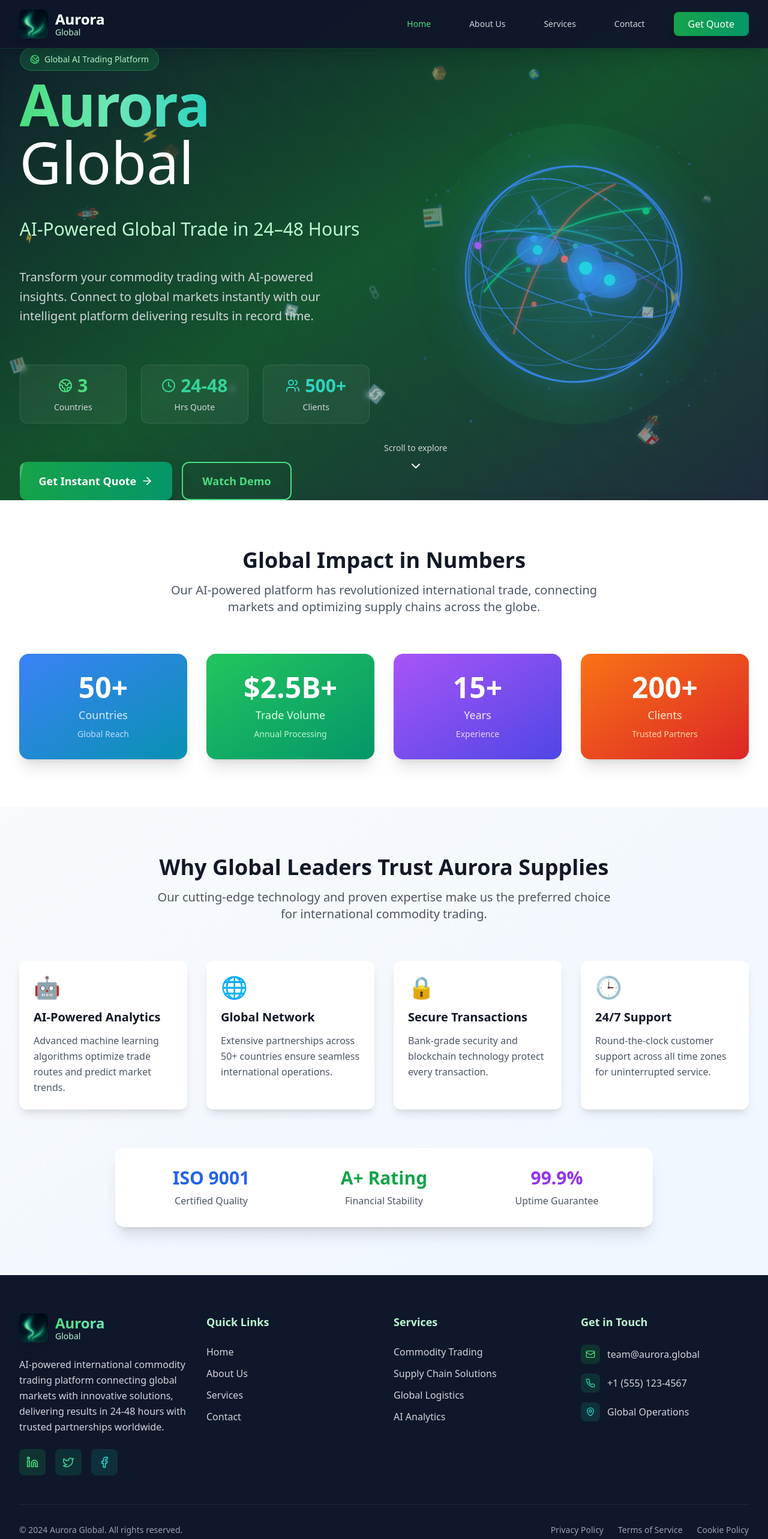
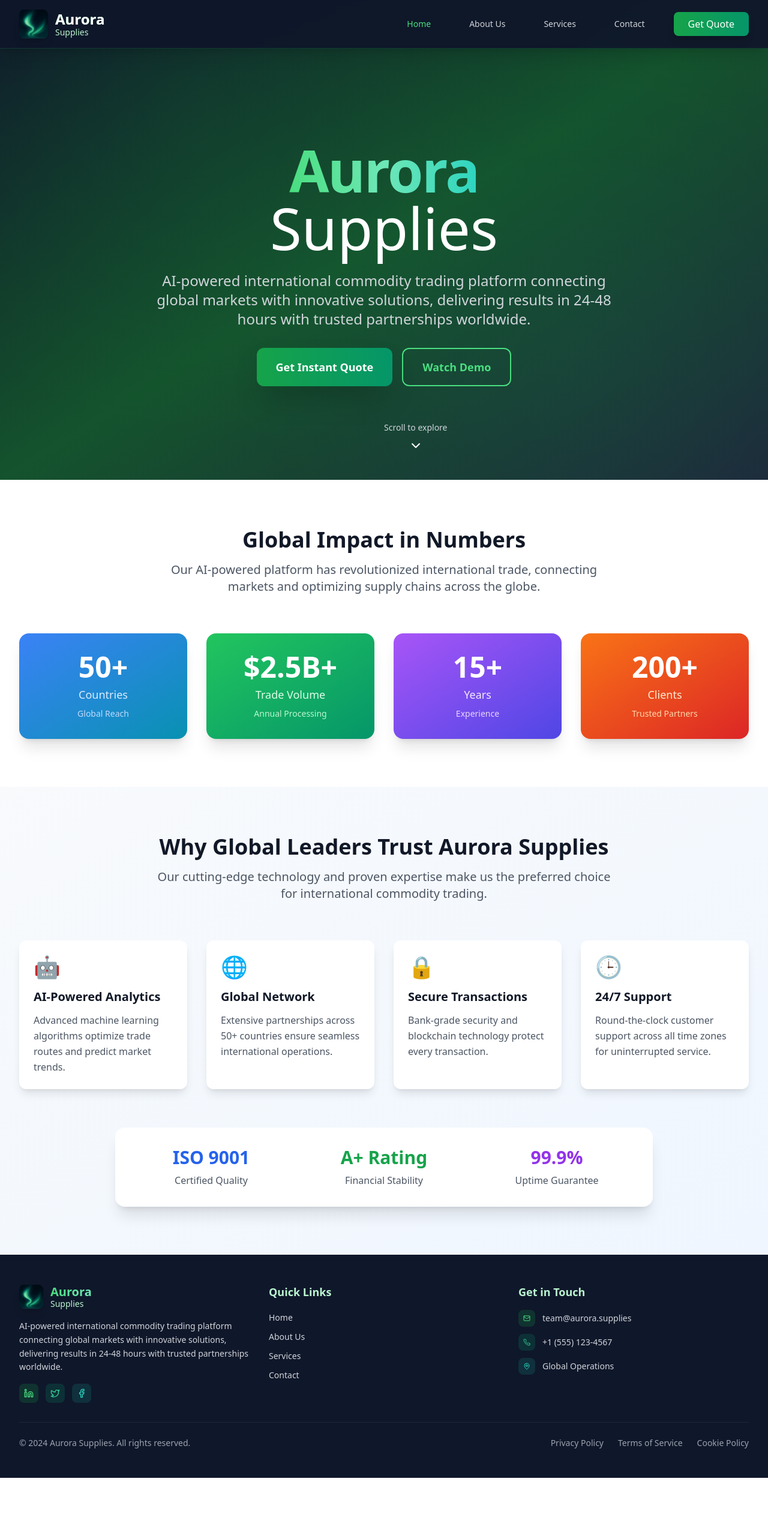
Before and after one commit to alokverma-bulkrooms/aurora-supplies-, a React (Vite) app: page / in a window 1280 px wide. Shown: the top 2566 px of the page at 60% size. After the commit the page ends 2464 px from the top, so only its background shows below. Built offline with nearby package versions, Linux system fonts and the light colour scheme.

Commit message:
Refactor: Simplify landing page and footer
Replaced "Aurora Global" with "Aurora Supplies", simplified the landing page, and streamlined the footer layout.

```diff
--- a/src/components/Footer.tsx
+++ b/src/components/Footer.tsx
@@ -5,59 +5,59 @@ import { Link } from "react-router-dom";
 const Footer = () => {
   return (
     <footer className="bg-slate-900 text-white">
-      <div className="max-w-7xl mx-auto px-4 sm:px-6 lg:px-8 py-16">
-        <div className="grid grid-cols-1 md:grid-cols-2 lg:grid-cols-4 gap-8">
+      <div className="max-w-7xl mx-auto px-4 sm:px-6 lg:px-8 py-12">
+        <div className="grid grid-cols-1 lg:grid-cols-3 gap-8 items-start">
           {/* Company Info */}
           <div className="lg:col-span-1">
-            <div className="flex items-center space-x-3 mb-6">
+            <div className="flex items-center space-x-3 mb-4">
               <img
                 src="/lovable-uploads/f24ce586-8d11-4595-9c26-db9d6e121c8e.png"
-                alt="Aurora Global"
-                className="h-12 w-12 rounded-lg shadow-lg"
+                alt="Aurora Supplies"
+                className="h-10 w-10 rounded-lg shadow-lg"
               />
               <div className="flex flex-col">
-                <span className="text-2xl font-bold bg-gradient-to-r from-green-400 to-emerald-300 bg-clip-text text-transparent">
+                <span className="text-xl font-bold bg-gradient-to-r from-green-400 to-emerald-300 bg-clip-text text-transparent">
                   Aurora
                 </span>
-                <span className="text-green-200 text-sm font-medium -mt-1">Global</span>
+                <span className="text-green-200 text-sm font-medium -mt-1">Supplies</span>
               </div>
             </div>
-            <p className="text-gray-300 mb-6 leading-relaxed">
+            <p className="text-gray-300 mb-4 leading-relaxed text-sm">
               AI-powered international commodity trading platform connecting global markets
               with innovative solutions, delivering results in 24-48 hours with trusted partnerships worldwide.
             </p>
 
             {/* Social Media */}
-            <div className="flex space-x-4">
+            <div className="flex space-x-3">
               <a
                 href="#"
-                className="group bg-green-600/20 hover:bg-green-600 p-3 rounded-lg transition-all duration-300 hover:scale-110"
+                className="group bg-green-600/20 hover:bg-green-600 p-2 rounded-lg transition-all duration-300 hover:scale-110"
               >
-                <Linkedin className="w-5 h-5 text-green-400 group-hover:text-white" />
+                <Linkedin className="w-4 h-4 text-green-400 group-hover:text-white" />
               </a>
               <a
                 href="#"
-                className="group bg-emerald-600/20 hover:bg-emerald-600 p-3 rounded-lg transition-all duration-300 hover:scale-110"
+                className="group bg-emerald-600/20 hover:bg-emerald-600 p-2 rounded-lg transition-all duration-300 hover:scale-110"
               >
-                <Twitter className="w-5 h-5 text-emerald-400 group-hover:text-white" />
+                <Twitter className="w-4 h-4 text-emerald-400 group-hover:text-white" />
               </a>
               <a
                 href="#"
-                className="group bg-teal-600/20 hover:bg-teal-600 p-3 rounded-lg transition-all duration-300 hover:scale-110"
+                className="group bg-teal-600/20 hover:bg-teal-600 p-2 rounded-lg transition-all duration-300 hover:scale-110"
               >
-                <Facebook className="w-5 h-5 text-teal-400 group-hover:text-white" />
+                <Facebook className="w-4 h-4 text-teal-400 group-hover:text-white" />
               </a>
             </div>
           </div>
 
           {/* Quick Links */}
           <div>
-            <h3 className="text-lg font-semibold mb-6 text-green-200">Quick Links</h3>
-            <ul className="space-y-3">
+            <h3 className="text-lg font-semibold mb-4 text-green-200">Quick Links</h3>
+            <ul className="space-y-2">
               <li>
                 <Link
                   to="/"
-                  className="text-gray-300 hover:text-white hover:translate-x-1 transition-all duration-300 inline-block"
+                  className="text-gray-300 hover:text-white hover:translate-x-1 transition-all duration-300 inline-block text-sm"
                 >
                   Home
                 </Link>
@@ -65,7 +65,7 @@ const Footer = () => {
               <li>
                 <Link
                   to="/about"
-                  className="text-gray-300 hover:text-white hover:translate-x-1 transition-all duration-300 inline-block"
+                  className="text-gray-300 hover:text-white hover:translate-x-1 transition-all duration-300 inline-block text-sm"
                 >
                   About Us
                 </Link>
@@ -73,7 +73,7 @@ const Footer = () => {
               <li>
                 <Link
                   to="/services"
-                  className="text-gray-300 hover:text-white hover:translate-x-1 transition-all duration-300 inline-block"
+                  className="text-gray-300 hover:text-white hover:translate-x-1 transition-all duration-300 inline-block text-sm"
                 >
                   Services
                 </Link>
@@ -81,7 +81,7 @@ const Footer = () => {
               <li>
                 <Link
                   to="/contact"
-                  className="text-gray-300 hover:text-white hover:translate-x-1 transition-all duration-300 inline-block"
+                  className="text-gray-300 hover:text-white hover:translate-x-1 transition-all duration-300 inline-block text-sm"
                 >
                   Contact
                 </Link>
@@ -89,59 +89,40 @@ const Footer = () => {
             </ul>
           </div>
 
-          {/* Services */}
-          <div>
-            <h3 className="text-lg font-semibold mb-6 text-green-200">Services</h3>
-            <ul className="space-y-3">
-              <li>
-                <span className="text-gray-300">Commodity Trading</span>
-              </li>
-              <li>
-                <span className="text-gray-300">Supply Chain Solutions</span>
-              </li>
-              <li>
-                <span className="text-gray-300">Global Logistics</span>
-              </li>
-              <li>
-                <span className="text-gray-300">AI Analytics</span>
-              </li>
-            </ul>
-          </div>
-
           {/* Contact Info */}
           <div>
-            <h3 className="text-lg font-semibold mb-6 text-green-200">Get in Touch</h3>
-            <div className="space-y-4">
+            <h3 className="text-lg font-semibold mb-4 text-green-200">Get in Touch</h3>
+            <div className="space-y-3">
               <div className="flex items-center space-x-3 group">
                 <div className="bg-green-600/20 p-2 rounded-lg group-hover:bg-green-600/40 transition-colors duration-300">
-                  <Mail className="h-4 w-4 text-green-400" />
+                  <Mail className="h-3 w-3 text-green-400" />
                 </div>
-                <a href="mailto:team@aurora.global" className="text-gray-300 hover:text-white transition-colors duration-300">
-                  team@aurora.global
+                <a href="mailto:team@aurora.supplies" className="text-gray-300 hover:text-white transition-colors duration-300 text-sm">
+                  team@aurora.supplies
                 </a>
               </div>
               <div className="flex items-center space-x-3 group">
                 <div className="bg-emerald-600/20 p-2 rounded-lg group-hover:bg-emerald-600/40 transition-colors duration-300">
-                  <Phone className="h-4 w-4 text-emerald-400" />
+                  <Phone className="h-3 w-3 text-emerald-400" />
                 </div>
-                <a href="tel:+15551234567" className="text-gray-300 hover:text-white transition-colors duration-300">
+                <a href="tel:+15551234567" className="text-gray-300 hover:text-white transition-colors duration-300 text-sm">
                   +1 (555) 123-4567
                 </a>
               </div>
               <div className="flex items-center space-x-3 group">
                 <div className="bg-teal-600/20 p-2 rounded-lg group-hover:bg-teal-600/40 transition-colors duration-300">
-                  <MapPin className="h-4 w-4 text-teal-400" />
+                  <MapPin className="h-3 w-3 text-teal-400" />
                 </div>
-                <span className="text-gray-300">Global Operations</span>
+                <span className="text-gray-300 text-sm">Global Operations</span>
               </div>
             </div>
           </div>
         </div>
 
-        <div className="border-t border-gray-800 mt-12 pt-8">
+        <div className="border-t border-gray-800 mt-8 pt-6">
           <div className="flex flex-col md:flex-row justify-between items-center space-y-4 md:space-y-0">
             <p className="text-gray-400 text-sm">
-              © 2024 Aurora Global. All rights reserved.
+              © 2024 Aurora Supplies. All rights reserved.
             </p>
             <div className="flex space-x-6 text-sm text-gray-400">
               <a href="#" className="hover:text-white transition-colors duration-300">Privacy Policy</a>
--- a/src/components/Navbar.tsx
+++ b/src/components/Navbar.tsx
@@ -24,14 +24,14 @@ const Navbar = () => {
             <Link to="/" className="flex items-center space-x-3 group">
               <img
                 src="/lovable-uploads/f24ce586-8d11-4595-9c26-db9d6e121c8e.png"
-                alt="Aurora Global"
+                alt="Aurora Supplies"
                 className="h-12 w-12 rounded-lg shadow-lg group-hover:shadow-green-500/50 transition-all duration-300"
               />
               <div className="flex flex-col">
                 <span className="text-white text-2xl font-bold bg-gradient-to-r from-green-400 to-emerald-300 bg-clip-text text-transparent">
                   Aurora
                 </span>
-                <span className="text-green-200 text-sm font-medium -mt-1">Global</span>
+                <span className="text-green-200 text-sm font-medium -mt-1">Supplies</span>
               </div>
             </Link>
           </div>
--- a/src/components/home/Hero.tsx
+++ b/src/components/home/Hero.tsx
@@ -1,149 +1,49 @@
 
-import { useState, useEffect } from "react";
-import { ChevronDown, ArrowRight, Globe2, Clock, Users } from "lucide-react";
-import AnimatedGlobe from "./AnimatedGlobe";
-import FloatingIcons from "./FloatingIcons";
+import { ChevronDown } from "lucide-react";
 
 const Hero = () => {
-  const [currentText, setCurrentText] = useState("");
-  const [currentIndex, setCurrentIndex] = useState(0);
-  const [showCursor, setShowCursor] = useState(true);
-
-  const texts = [
-    "AI-Powered Global Trade in 24–48 Hours",
-    "Seamless Commodity Trading Worldwide",
-    "Intelligent Supply Chain Solutions",
-    "Global Trade Network Optimization"
-  ];
-
-  // Typewriter effect
-  useEffect(() => {
-    const text = texts[currentIndex];
-    let charIndex = 0;
-
-    const typewriter = setInterval(() => {
-      if (charIndex <= text.length) {
-        setCurrentText(text.slice(0, charIndex));
-        charIndex++;
-      } else {
-        clearInterval(typewriter);
-        setTimeout(() => {
-          setCurrentIndex((prev) => (prev + 1) % texts.length);
-        }, 3000);
-      }
-    }, 80);
-
-    return () => clearInterval(typewriter);
-  }, [currentIndex]);
-
-  // Cursor blinking effect
-  useEffect(() => {
-    const cursorInterval = setInterval(() => {
-      setShowCursor(prev => !prev);
-    }, 500);
-    return () => clearInterval(cursorInterval);
-  }, []);
-
   return (
     <div className="relative min-h-screen bg-gradient-to-br from-slate-900 via-green-900 to-slate-800 overflow-hidden">
-      {/* Animated Background with Neural Mesh */}
+      {/* Simple Background */}
       <div className="absolute inset-0">
         <div
-          className="w-full h-full opacity-10"
+          className="w-full h-full opacity-20"
           style={{
             backgroundImage: `
               radial-gradient(circle at 25% 25%, rgba(34, 197, 94, 0.3) 0%, transparent 50%),
-              radial-gradient(circle at 75% 75%, rgba(16, 185, 129, 0.3) 0%, transparent 50%),
-              linear-gradient(45deg, transparent 30%, rgba(34, 197, 94, 0.1) 50%, transparent 70%)
+              radial-gradient(circle at 75% 75%, rgba(16, 185, 129, 0.3) 0%, transparent 50%)
             `,
-            backgroundSize: '100% 100%, 100% 100%, 60px 60px',
-            animation: 'float 20s ease-in-out infinite'
+            backgroundSize: '100% 100%, 100% 100%'
           }}
         />
       </div>
 
-      {/* Floating Icons */}
-      <FloatingIcons />
-
       {/* Main Content */}
       <div className="relative z-10 min-h-screen flex items-center pt-20">
-        <div className="max-w-7xl mx-auto px-4 sm:px-6 lg:px-8 grid lg:grid-cols-2 gap-12 items-center">
-          {/* Left Content */}
+        <div className="max-w-7xl mx-auto px-4 sm:px-6 lg:px-8 text-center">
           <div className="text-white space-y-8">
             <div className="space-y-6">
-              <div className="space-y-2">
-                <div className="inline-flex items-center px-4 py-2 bg-green-500/20 rounded-full border border-green-400/30 backdrop-blur-sm">
-                  <Globe2 className="w-4 h-4 mr-2 text-green-400" />
-                  <span className="text-sm text-green-200">Global AI Trading Platform</span>
-                </div>
-
               <h1 className="text-6xl lg:text-8xl font-bold leading-tight">
                 <span className="bg-gradient-to-r from-green-400 via-emerald-300 to-teal-400 bg-clip-text text-transparent font-extrabold tracking-tight">
                   Aurora
                 </span>
                 <br />
-                  <span className="text-white font-light">Global</span>
+                <span className="text-white font-light">Supplies</span>
               </h1>
-              </div>
 
-              <div className="h-20 flex items-center">
-                <h2 className="text-2xl lg:text-3xl text-green-200 font-medium">
-                  {currentText}
-                  <span className={`${showCursor ? 'opacity-100' : 'opacity-0'} transition-opacity duration-100`}>|</span>
-                </h2>
-              </div>
-
-              <p className="text-xl text-gray-300 max-w-lg leading-relaxed">
-                Transform your commodity trading with AI-powered insights.
-                Connect to global markets instantly with our intelligent platform
-                delivering results in record time.
+              <p className="text-xl lg:text-2xl text-gray-300 max-w-3xl mx-auto leading-relaxed">
+                AI-powered international commodity trading platform connecting global markets
+                with innovative solutions, delivering results in 24-48 hours with trusted partnerships worldwide.
               </p>
             </div>
 
-            {/* Animated Counters */}
-            <div className="grid grid-cols-3 gap-6 py-8">
-              <div className="text-center bg-white/5 rounded-xl p-4 backdrop-blur-sm border border-white/10 hover:bg-white/10 transition-all duration-300">
-                <div className="flex items-center justify-center mb-2">
-                  <Globe2 className="w-6 h-6 text-green-400 mr-2" />
-                  <div className="text-3xl font-bold text-green-400">3</div>
-                </div>
-                <div className="text-gray-300 text-sm">Countries</div>
-              </div>
-              <div className="text-center bg-white/5 rounded-xl p-4 backdrop-blur-sm border border-white/10 hover:bg-white/10 transition-all duration-300">
-                <div className="flex items-center justify-center mb-2">
-                  <Clock className="w-6 h-6 text-emerald-400 mr-2" />
-                  <div className="text-3xl font-bold text-emerald-400">24-48</div>
-                </div>
-                <div className="text-gray-300 text-sm">Hrs Quote</div>
-              </div>
-              <div className="text-center bg-white/5 rounded-xl p-4 backdrop-blur-sm border border-white/10 hover:bg-white/10 transition-all duration-300">
-                <div className="flex items-center justify-center mb-2">
-                  <Users className="w-6 h-6 text-teal-400 mr-2" />
-                  <div className="text-3xl font-bold text-teal-400">500+</div>
-                </div>
-                <div className="text-gray-300 text-sm">Clients</div>
-              </div>
-            </div>
-
-            <div className="flex flex-col sm:flex-row gap-4">
-              <button className="group bg-gradient-to-r from-green-600 to-emerald-600 hover:from-green-500 hover:to-emerald-500 text-white px-8 py-4 rounded-xl font-semibold text-lg shadow-2xl hover:shadow-green-500/50 transform hover:scale-105 transition-all duration-300 relative overflow-hidden">
-                <div className="absolute inset-0 bg-white/20 transform -skew-x-12 -translate-x-full group-hover:translate-x-full transition-transform duration-700"></div>
-                <span className="relative flex items-center">
+            <div className="flex flex-col sm:flex-row gap-4 justify-center">
+              <button className="group bg-gradient-to-r from-green-600 to-emerald-600 hover:from-green-500 hover:to-emerald-500 text-white px-8 py-4 rounded-xl font-semibold text-lg shadow-2xl hover:shadow-green-500/50 transform hover:scale-105 transition-all duration-300">
                 Get Instant Quote
-                  <ArrowRight className="ml-2 w-5 h-5 group-hover:translate-x-1 transition-transform duration-300" />
-                </span>
               </button>
-              <button className="group border-2 border-green-400 text-green-400 hover:bg-green-400 hover:text-white px-8 py-4 rounded-xl font-semibold text-lg transition-all duration-300 relative overflow-hidden">
-                <span className="relative">Watch Demo</span>
+              <button className="group border-2 border-green-400 text-green-400 hover:bg-green-400 hover:text-white px-8 py-4 rounded-xl font-semibold text-lg transition-all duration-300">
+                Watch Demo
               </button>
-            </div>
-          </div>
-
-          {/* Right Content - Enhanced Animated Globe */}
-          <div className="relative flex justify-center">
-            <div className="relative">
-              <AnimatedGlobe />
-              <div className="absolute inset-0 bg-gradient-to-r from-transparent via-green-500/10 to-transparent animate-pulse rounded-full"></div>
             </div>
           </div>
         </div>
@@ -156,15 +56,6 @@ const Hero = () => {
           <ChevronDown className="h-6 w-6" />
         </div>
       </div>
-
-      {/* Custom CSS for animations */}
-      <style>{`
-        @keyframes float {
-          0%, 100% { transform: translateY(0px) rotate(0deg); }
-          33% { transform: translateY(-20px) rotate(1deg); }
-          66% { transform: translateY(-10px) rotate(-1deg); }
-        }
-      `}</style>
     </div>
   );
 };
```
Lines whose indentation alone changed are shown as unchanged.
